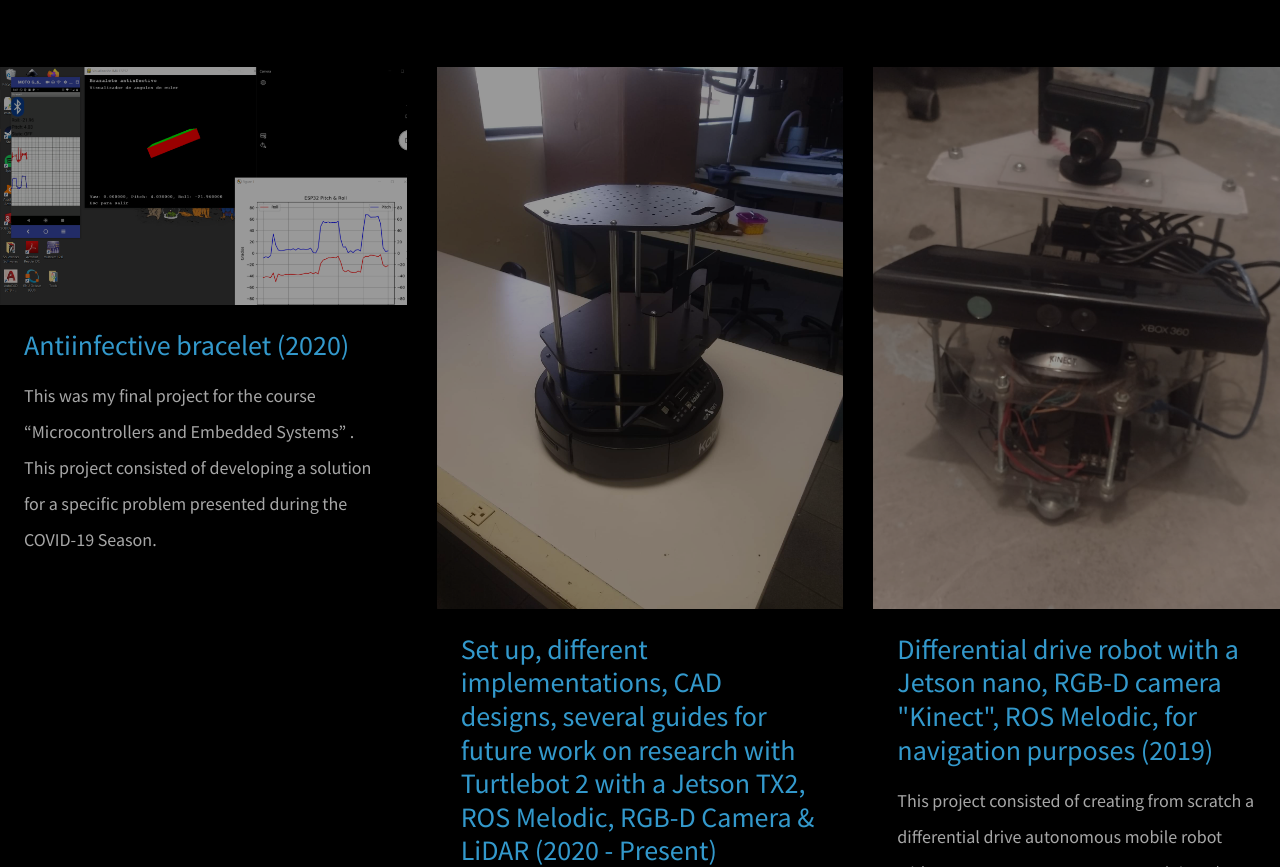
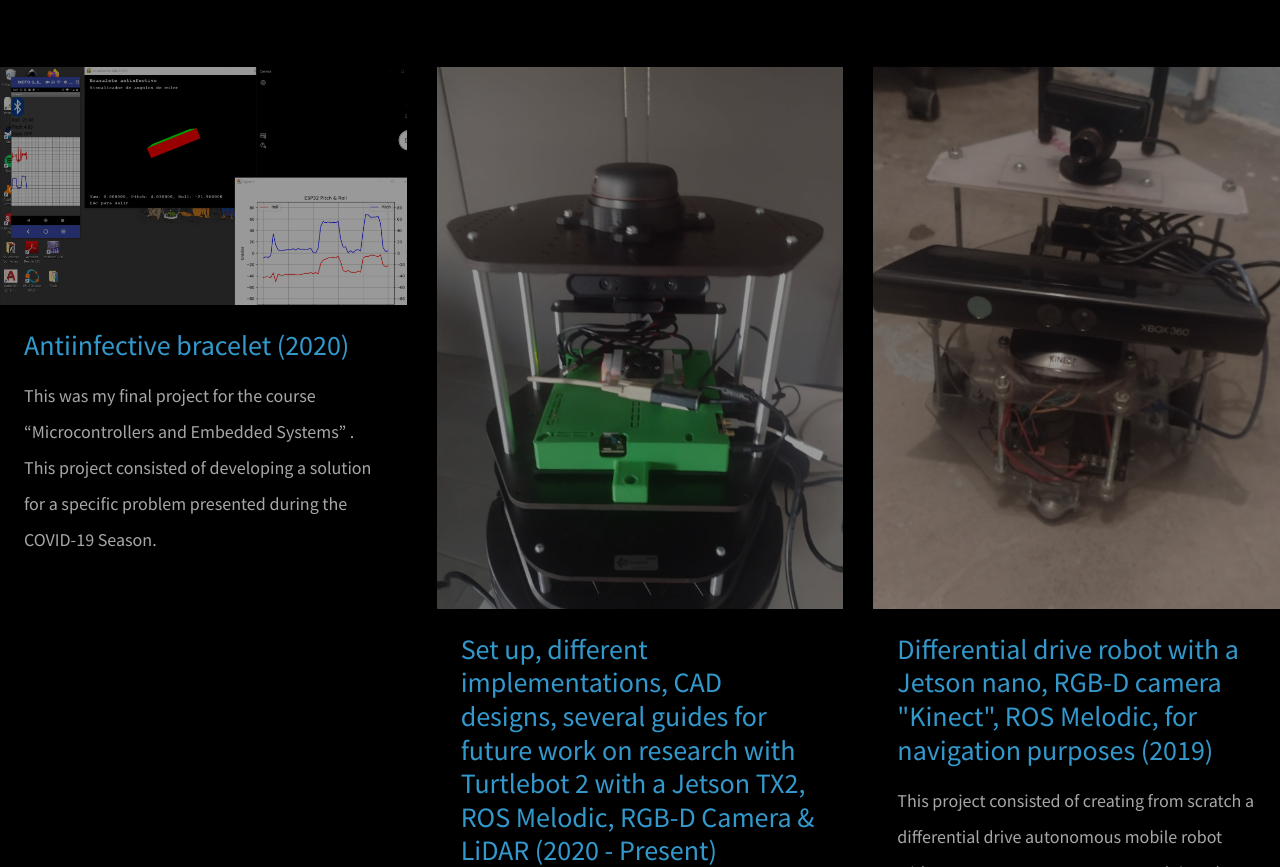
Before and after one commit to luisrodolfo10/luisrodolfo10.github.io, a plain HTML site: page index.html in a window 1280 px wide. Shown: the part 2422-3289 px from the top of the page. Drawn offline with Linux system fonts and the light colour scheme.

Commit message:
Update index.html

```diff
--- a/index.html
+++ b/index.html
@@ -216,7 +216,7 @@ https://templatemo.com/tm-552-video-catalog
                         </div>
                         <div class="col-lg-4 col-md-6 col-sm-12 tm-catalog-item">
                             <div class="position-relative tm-thumbnail-container">
-                                <img src="img/portfolio/turtlebot2.jfif" alt="Image" class="img-fluid tm-catalog-item-img">
+                                <img src="img/portfolio/turtlebot2-research-1.jfif" alt="Image" class="img-fluid tm-catalog-item-img">
                                 <a href="turtlebot_research.html" class="position-absolute tm-img-overlay">
                                 </a>
                             </div>
```
